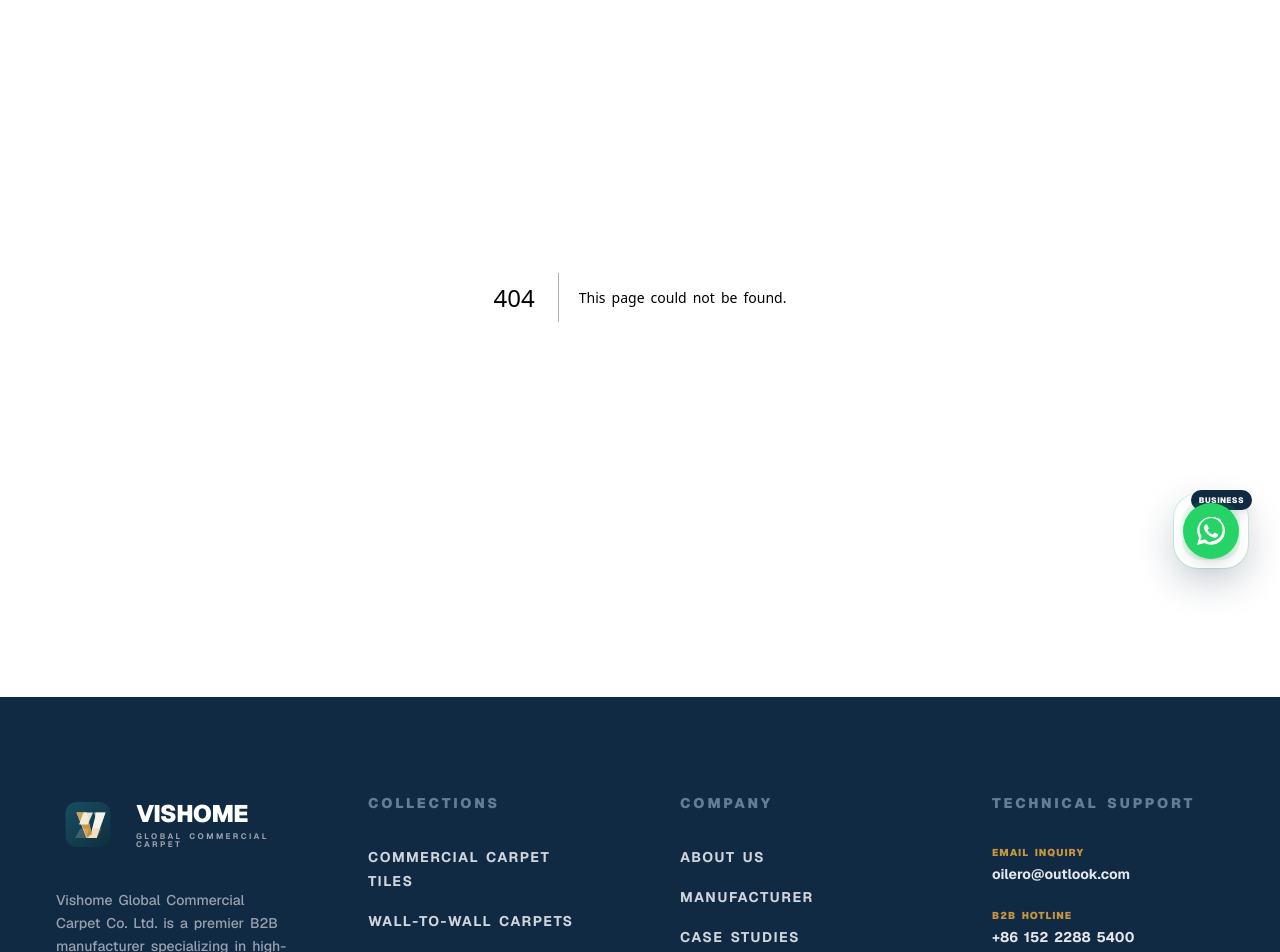
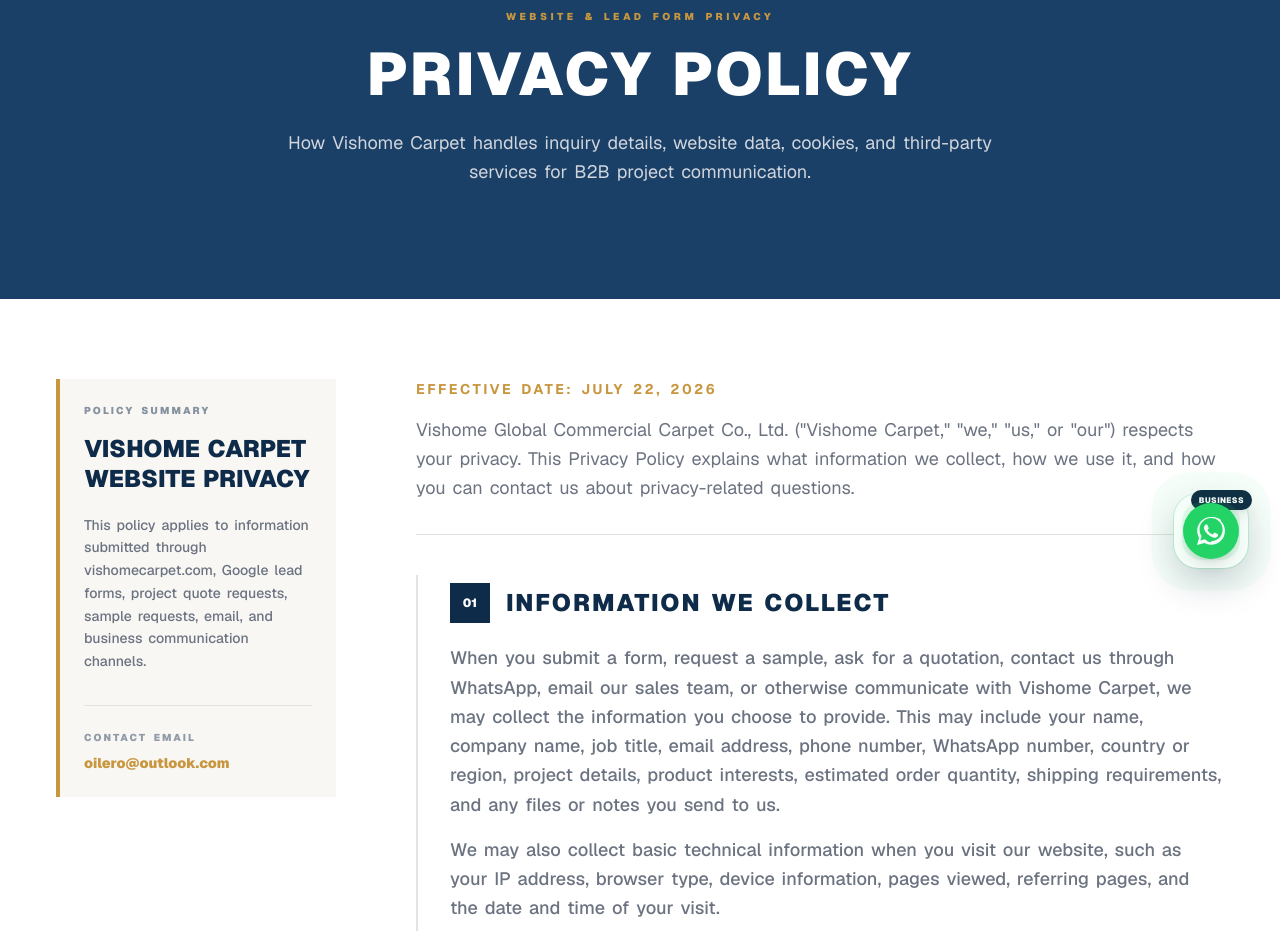
Before and after one commit to HCJJY123/carpet-website, a Next.js app: page /privacy-policy in a window 1280 px wide. Before the commit this address had no page. Shown: the part 200-1152 px from the top of the page. Built offline with nearby package versions, Linux system fonts and the light colour scheme.

Commit message:
Add privacy policy page

```diff
--- /dev/null
+++ b/src/app/privacy-policy/page.tsx
@@ -0,0 +1,170 @@
+import type { Metadata } from "next";
+import Link from "next/link";
+import { brandInfo } from "@/lib/data";
+
+export const metadata: Metadata = {
+  title: "Privacy Policy | Vishome Carpet",
+  description:
+    "Read the Vishome Carpet privacy policy for lead form inquiries, including information collection, cookies, third-party services, data security, and contact details.",
+  alternates: { canonical: "https://www.vishomecarpet.com/privacy-policy" },
+  openGraph: {
+    title: "Privacy Policy | Vishome Carpet",
+    description:
+      "Privacy policy for Vishome Carpet inquiries, lead forms, cookies, third-party services, and data protection practices.",
+    url: "https://www.vishomecarpet.com/privacy-policy",
+    type: "website",
+  },
+};
+
+const policySections = [
+  {
+    title: "Information We Collect",
+    body: [
+      "When you submit a form, request a sample, ask for a quotation, contact us through WhatsApp, email our sales team, or otherwise communicate with Vishome Carpet, we may collect the information you choose to provide. This may include your name, company name, job title, email address, phone number, WhatsApp number, country or region, project details, product interests, estimated order quantity, shipping requirements, and any files or notes you send to us.",
+      "We may also collect basic technical information when you visit our website, such as your IP address, browser type, device information, pages viewed, referring pages, and the date and time of your visit.",
+    ],
+  },
+  {
+    title: "How We Use Your Information",
+    body: [
+      "We use your information to respond to inquiries, prepare quotations, arrange samples, provide product and project support, communicate about commercial carpet requirements, process business requests, improve our website, measure marketing performance, and maintain the security and reliability of our services.",
+      "We may use contact information to follow up on your inquiry or lead form submission. We do not sell your personal information.",
+    ],
+  },
+  {
+    title: "Cookies",
+    body: [
+      "Our website may use cookies and similar technologies to keep the website functioning, understand visitor behavior, improve page performance, and support advertising or analytics measurement.",
+      "You can adjust cookie settings through your browser. Disabling cookies may affect how some website features work.",
+    ],
+  },
+  {
+    title: "Third-party Services",
+    body: [
+      "We may use third-party services such as Google Ads, Google Analytics, Google Tag Manager, website hosting providers, form processing tools, email services, and communication platforms to operate the website, process inquiries, measure campaigns, and improve customer support.",
+      "These third-party providers may process limited information according to their own privacy policies and service terms. We use these services to support legitimate business operations and lead form communication.",
+    ],
+  },
+  {
+    title: "Data Security",
+    body: [
+      "We use reasonable administrative, technical, and organizational measures to protect information submitted through our website from unauthorized access, loss, misuse, alteration, or disclosure.",
+      "No online transmission or storage method is completely secure, so we cannot guarantee absolute security. We keep inquiry information only as long as reasonably needed for business communication, legal compliance, dispute prevention, and recordkeeping.",
+    ],
+  },
+  {
+    title: "Contact Us",
+    body: [
+      `If you have questions about this Privacy Policy or want to contact us about your personal information, please email ${brandInfo.email}.`,
+      `Company: ${brandInfo.name}.`,
+    ],
+  },
+];
+
+export default function PrivacyPolicyPage() {
+  return (
+    <div className="min-h-screen bg-white font-sans">
+      <section className="bg-primary-light py-24 md:py-28">
+        <div className="container-fox text-center">
+          <span className="mb-5 block text-[10px] font-black uppercase tracking-[0.35em] text-accent">
+            Website & Lead Form Privacy
+          </span>
+          <h1 className="mb-6 text-4xl font-black uppercase tracking-wider text-white md:text-6xl">
+            Privacy Policy
+          </h1>
+          <p className="mx-auto max-w-3xl text-lg leading-relaxed text-gray-300">
+            How Vishome Carpet handles inquiry details, website data, cookies, and third-party services for B2B
+            project communication.
+          </p>
+        </div>
+      </section>
+
+      <section className="section-padding">
+        <div className="container-fox">
+          <div className="grid gap-10 lg:grid-cols-[280px_1fr] lg:gap-20">
+            <aside className="lg:sticky lg:top-28 lg:self-start">
+              <div className="border-l-4 border-accent bg-surface p-6">
+                <p className="mb-4 text-[10px] font-black uppercase tracking-[0.22em] text-primary/50">
+                  Policy Summary
+                </p>
+                <h2 className="mb-5 text-2xl font-black uppercase leading-tight text-primary">
+                  Vishome Carpet Website Privacy
+                </h2>
+                <p className="text-sm font-medium leading-relaxed text-muted">
+                  This policy applies to information submitted through vishomecarpet.com, Google lead forms,
+                  project quote requests, sample requests, email, and business communication channels.
+                </p>
+                <div className="mt-8 border-t border-border pt-6">
+                  <p className="text-[10px] font-black uppercase tracking-[0.2em] text-primary/45">
+                    Contact Email
+                  </p>
+                  <a
+                    href={`mailto:${brandInfo.email}`}
+                    className="mt-2 block break-words text-sm font-black text-accent transition-colors hover:text-primary"
+                  >
+                    {brandInfo.email}
+                  </a>
+                </div>
+              </div>
+            </aside>
+
+            <div className="space-y-10">
+              <div className="border-b border-border pb-8">
+                <p className="mb-4 text-sm font-bold uppercase tracking-[0.18em] text-accent">
+                  Effective Date: July 22, 2026
+                </p>
+                <p className="max-w-4xl text-lg leading-relaxed text-muted">
+                  Vishome Global Commercial Carpet Co., Ltd. ("Vishome Carpet," "we," "us," or "our") respects
+                  your privacy. This Privacy Policy explains what information we collect, how we use it, and how
+                  you can contact us about privacy-related questions.
+                </p>
+              </div>
+
+              {policySections.map((section, index) => (
+                <section key={section.title} className="group border-l-2 border-border py-2 pl-6 transition-colors hover:border-accent md:pl-8">
+                  <div className="mb-5 flex items-center gap-4">
+                    <span className="flex h-10 w-10 shrink-0 items-center justify-center bg-primary text-xs font-black text-white">
+                      {String(index + 1).padStart(2, "0")}
+                    </span>
+                    <h2 className="text-xl font-black uppercase tracking-[0.08em] text-primary md:text-2xl">
+                      {section.title}
+                    </h2>
+                  </div>
+                  <div className="space-y-4">
+                    {section.body.map((paragraph) => (
+                      <p key={paragraph} className="text-base font-medium leading-relaxed text-muted md:text-lg">
+                        {paragraph}
+                      </p>
+                    ))}
+                  </div>
+                </section>
+              ))}
+            </div>
+          </div>
+        </div>
+      </section>
+
+      <section className="bg-primary py-16 text-white md:py-20">
+        <div className="container-fox flex flex-col items-start justify-between gap-8 md:flex-row md:items-center">
+          <div>
+            <p className="mb-3 text-[10px] font-black uppercase tracking-[0.24em] text-accent">
+              Need Privacy Support?
+            </p>
+            <h2 className="text-3xl font-black uppercase leading-tight tracking-[0.06em] md:text-4xl">
+              Contact Vishome Carpet
+            </h2>
+            <p className="mt-4 max-w-2xl text-sm font-medium leading-relaxed text-white/65 md:text-base">
+              For questions about this policy, lead form data, or project inquiry information, contact our sales team.
+            </p>
+          </div>
+          <Link
+            href={`mailto:${brandInfo.email}`}
+            className="bg-white px-8 py-5 text-xs font-black uppercase tracking-[0.18em] text-primary shadow-xl transition-all hover:bg-gray-100 md:px-12 md:tracking-[0.24em]"
+          >
+            {brandInfo.email}
+          </Link>
+        </div>
+      </section>
+    </div>
+  );
+}
```
